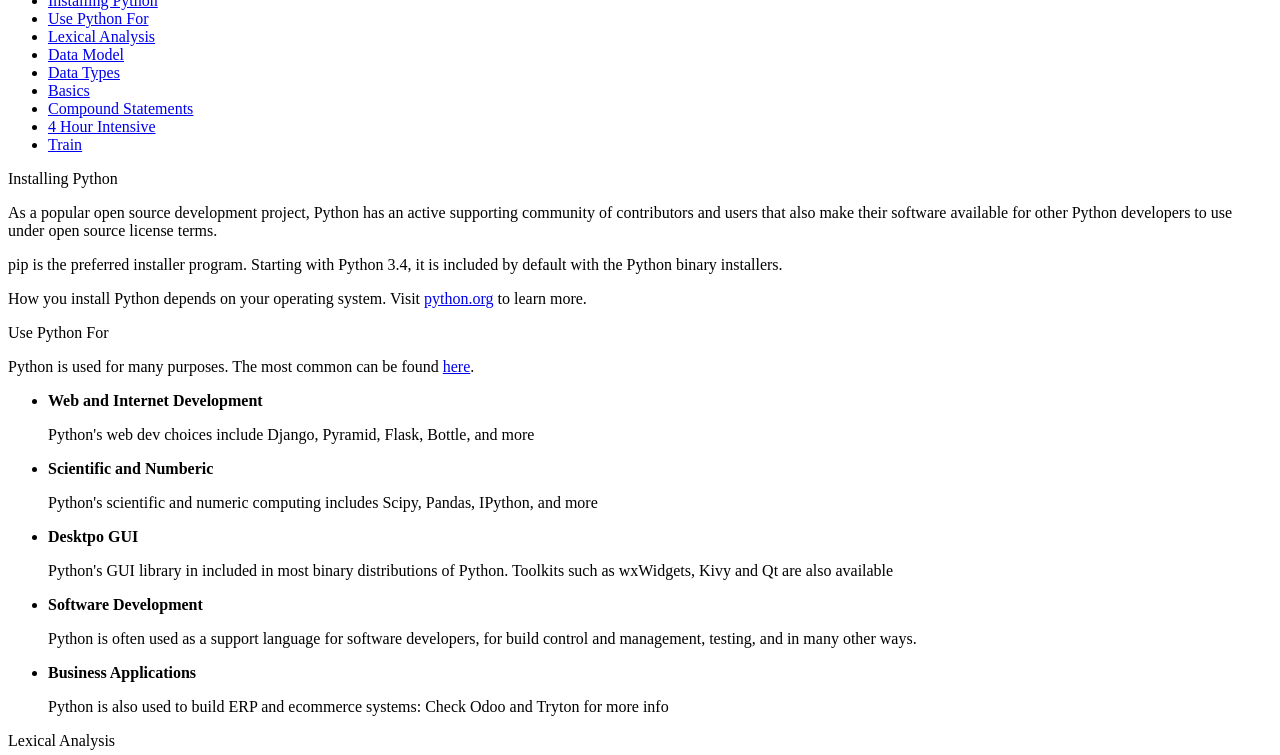
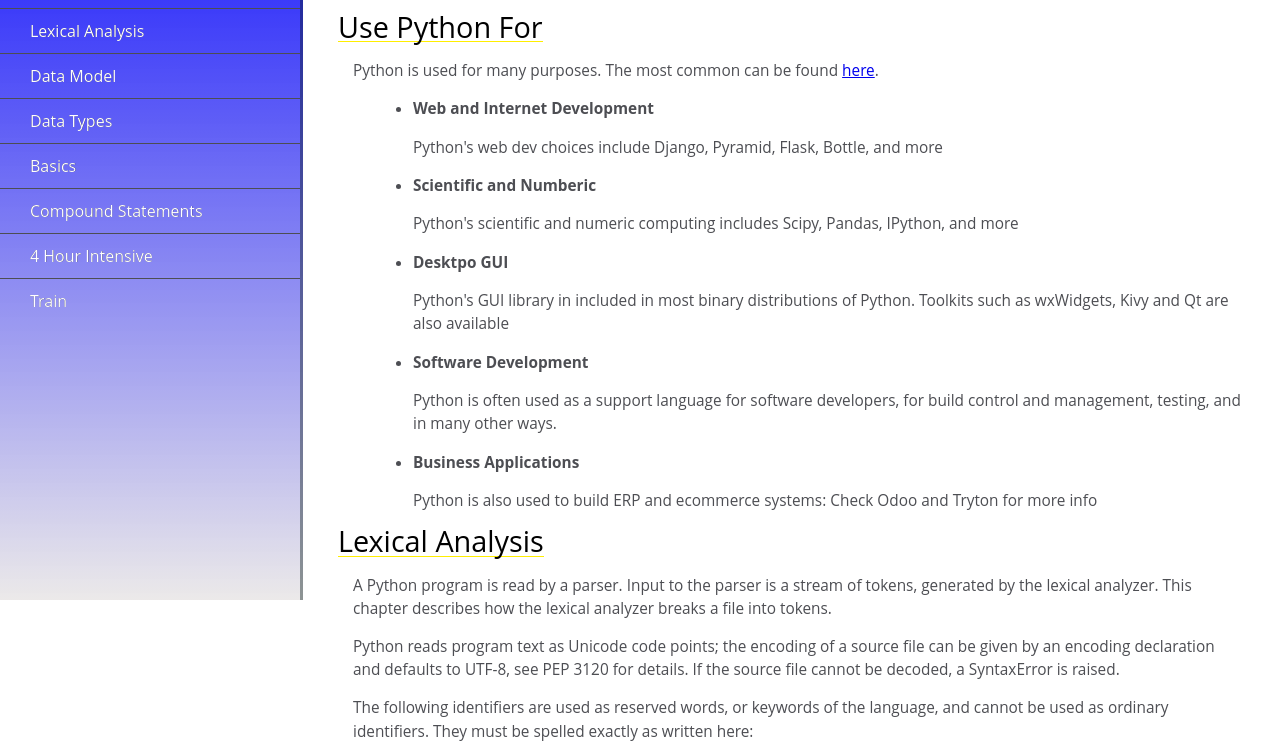
Before and after one commit to aa-ag/freecodecamp4outof5, a plain HTML site: page index.html in a window 1280 px wide. Shown: the part 200-955 px from the top of the page. Drawn offline with Linux system fonts and the light colour scheme; the site is published under a folder, as on GitHub Pages, so addresses that start at the root find nothing.

Commit message:
relinked to css

```diff
--- a/index.html
+++ b/index.html
@@ -3,7 +3,7 @@
 <head>
     <meta charset="UTF-8">
     <meta name="viewport" content="width=device-width, initial-scale=1.0">
-    <link rel="stylesheet" type="text/css" href="/css/main.css">
+    <link rel="stylesheet" type="text/css" href="./css/main.css">
     <title>FCC: Documentation</title>
 </head>
 <body>
```
